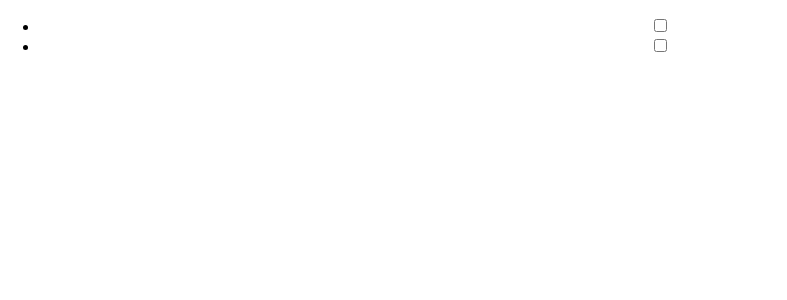
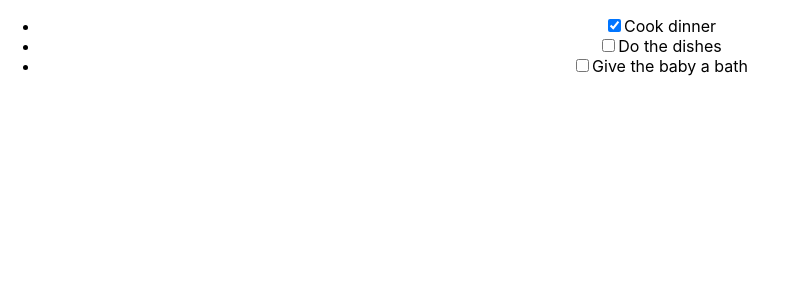
Before and after one commit to carmina407/react-to-do, a React (Create React App) app: page / in a window 1280 px wide. Shown: the top 300 px of the page, without its empty margins (0-787 px from the left). Built offline with nearby package versions, Linux system fonts and the light colour scheme.

Commit message:
Updated app.js Props-and-state complete

```diff
--- a/src/App.js
+++ b/src/App.js
@@ -3,12 +3,24 @@ import './App.css';
 import ToDo from './components/ToDo.js';
 
  class App extends Component {
+   constructor(props) {
+     super(props);
+     this.state = {
+       todos: [
+         { description: 'Cook dinner' , isCompleted: true },
+         { description: 'Do the dishes' , isCompleted: false },
+         { description: 'Give the baby a bath' , isCompleted: false }
+       ]
+     };
+   }
+
    render() {
      return (
        <div className="App">
         <ul>
-          <ToDo />
-          <ToDo />
+    { this.state.todos.map( (todo, index) =>
+        <ToDo key={ index } description={ todo.description } isCompleted={ todo.isCompleted } />
+      )}
         </ul>
        </div>
      );
```
